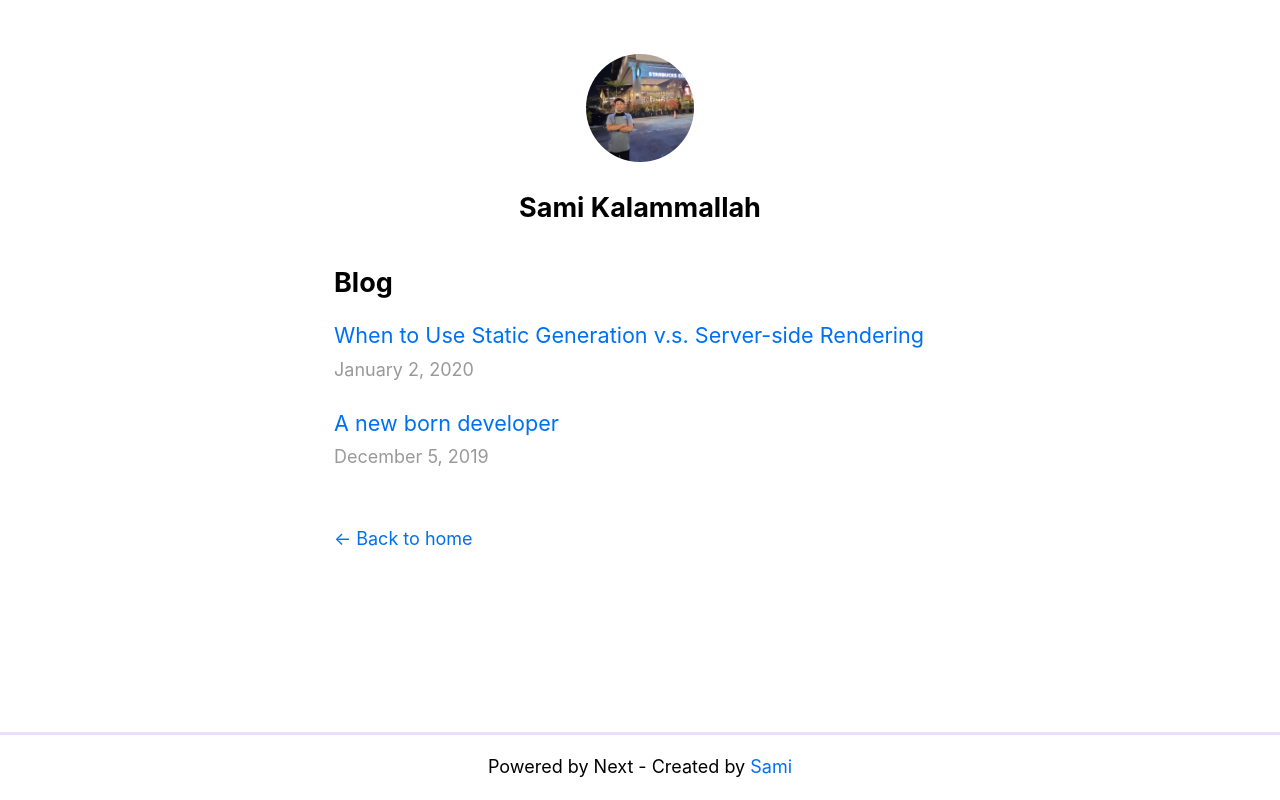
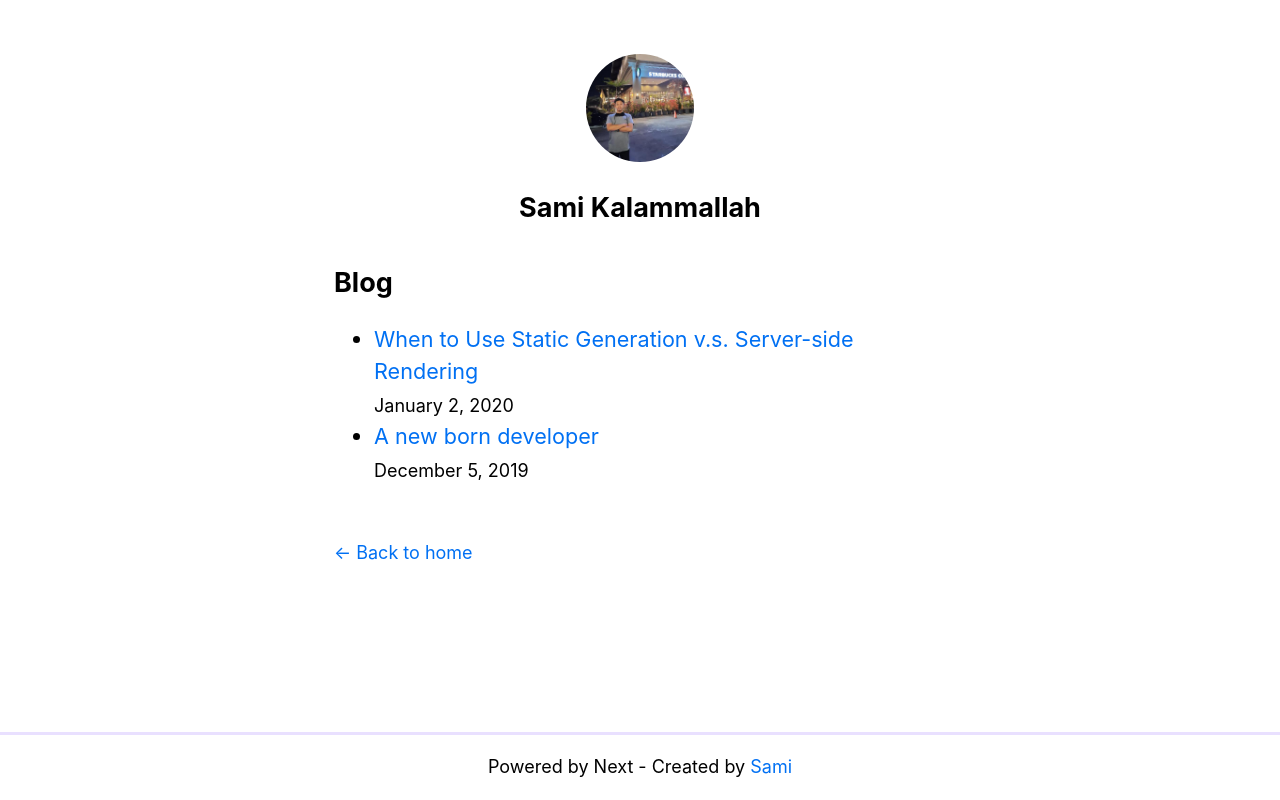
Before and after one commit to SamX23/my-blog, a Next.js app: page /blog in a window 1280 px wide. Built offline with nearby package versions, Linux system fonts and the light colour scheme.

Commit message:
remove unused css

```diff
--- a/styles/utils.module.css
+++ b/styles/utils.module.css
@@ -36,17 +36,3 @@
 .padding1px {
   padding-top: 1px;
 }
-
-.list {
-  list-style: none;
-  padding: 0;
-  margin: 0;
-}
-
-.listItem {
-  margin: 0 0 1.25rem;
-}
-
-.lightText {
-  color: #999;
-}
```
